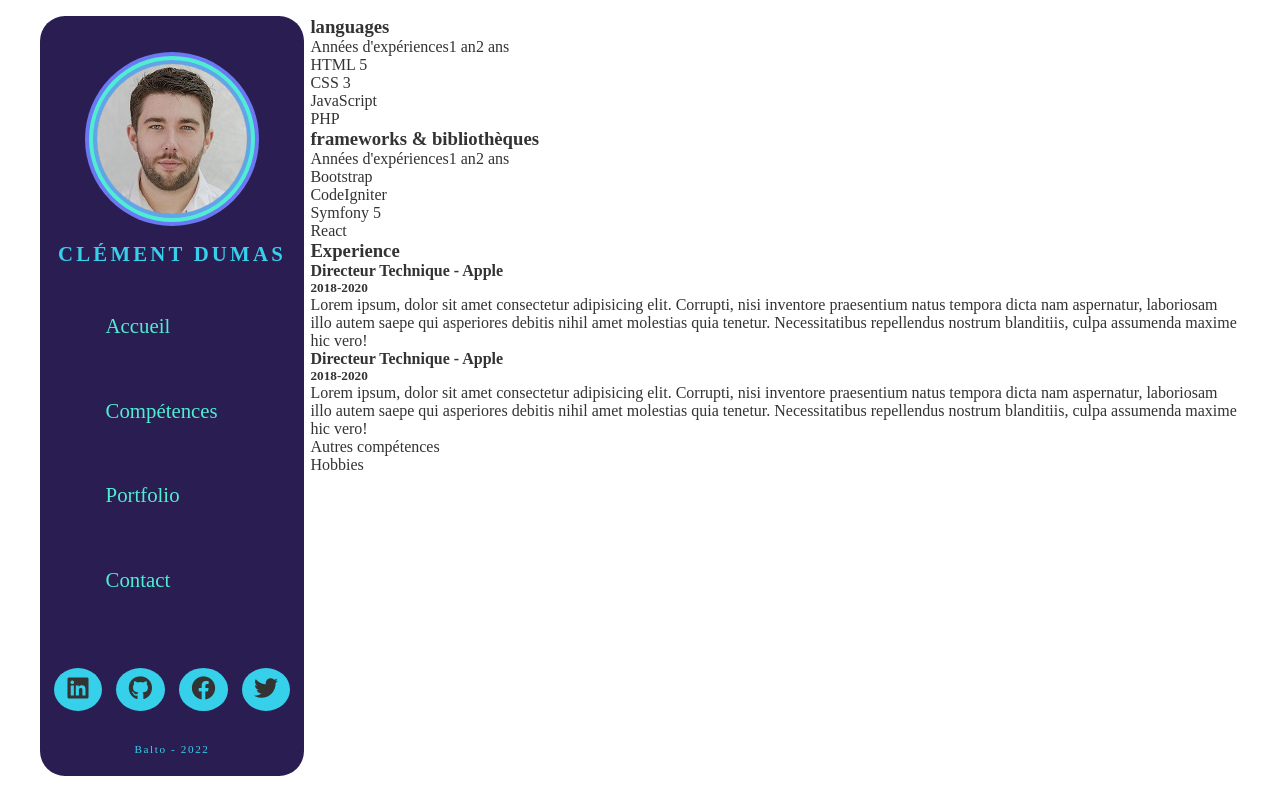
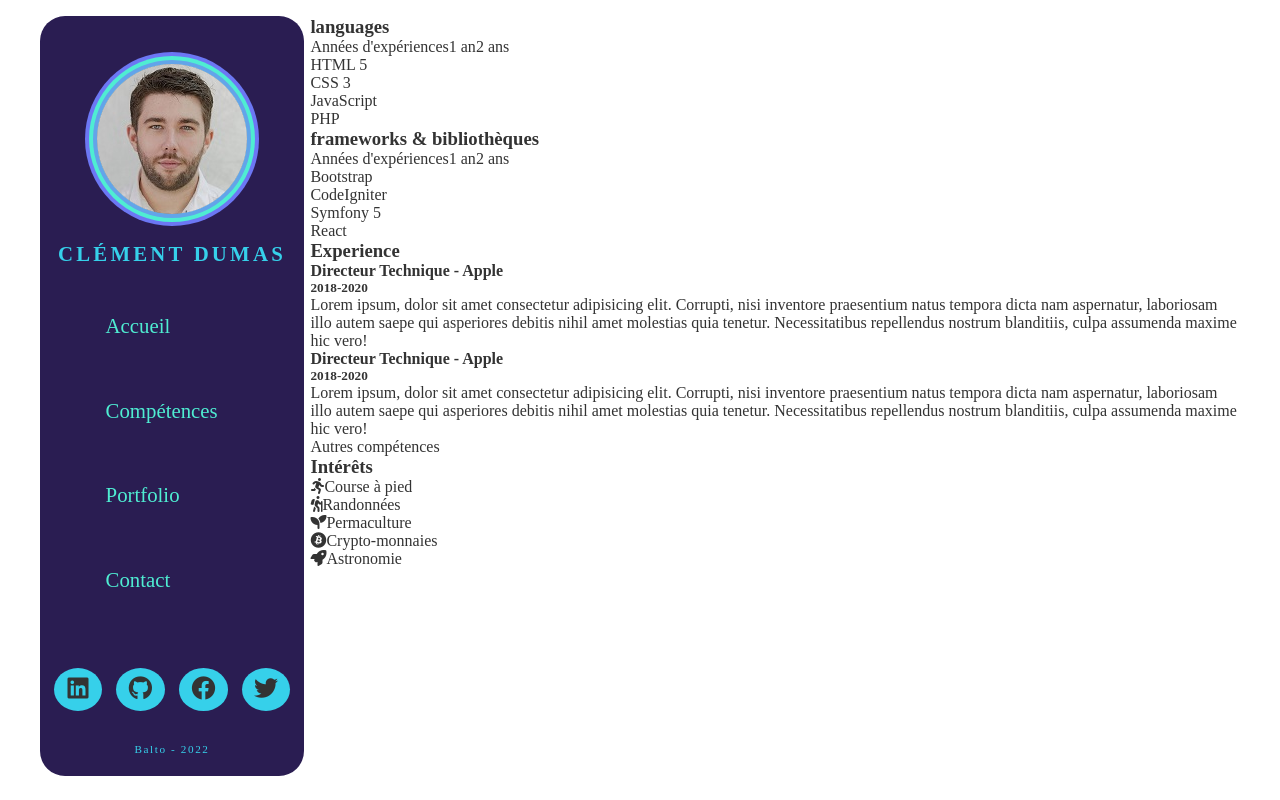
Before and after one commit to BaltoClem/CV_React, a React (Create React App) app: page /knowledges in a window 1280 px wide. Built offline with nearby package versions, Linux system fonts and the light colour scheme; some icons are missing; a web font is replaced by a local one; what lord-icon-element would draw is missing.

Commit message:
Mise en page Hobbies

```diff
--- a/src/components/knowledges/Hobbies.js
+++ b/src/components/knowledges/Hobbies.js
@@ -2,8 +2,30 @@
 
 const Hobbies = () => {
     return (
-        <div>
-            Hobbies
+        <div className="hobbies">
+            <h3>Intérêts</h3>
+            <ul>
+                <li className="hobby">
+                    <i className="fas fa-running"></i>
+                    <span>Course à pied</span>
+                </li>
+                <li className="hobby">
+                    <i className="fas fa-hiking"></i>
+                    <span>Randonnées</span>
+                </li>
+                <li className="hobby">
+                    <i className="fas fa-seedling"></i>
+                    <span>Permaculture</span>
+                </li>
+                <li className="hobby">
+                    <i className="fab fa-bitcoin"></i>
+                    <span>Crypto-monnaies</span>
+                </li>
+                <li className="hobby">
+                    <i className="fas fa-rocket"></i>
+                    <span>Astronomie</span>
+                </li>
+            </ul>
         </div>
     );
 };
```
